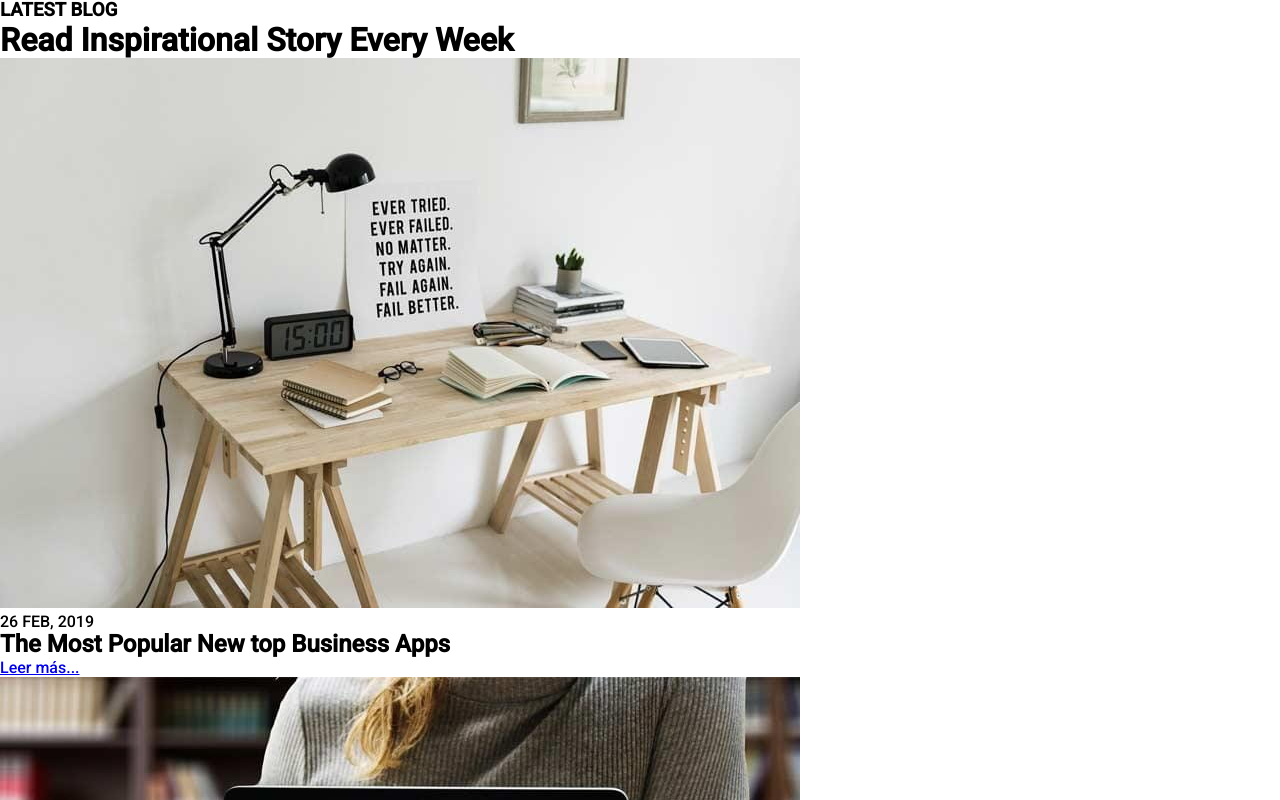
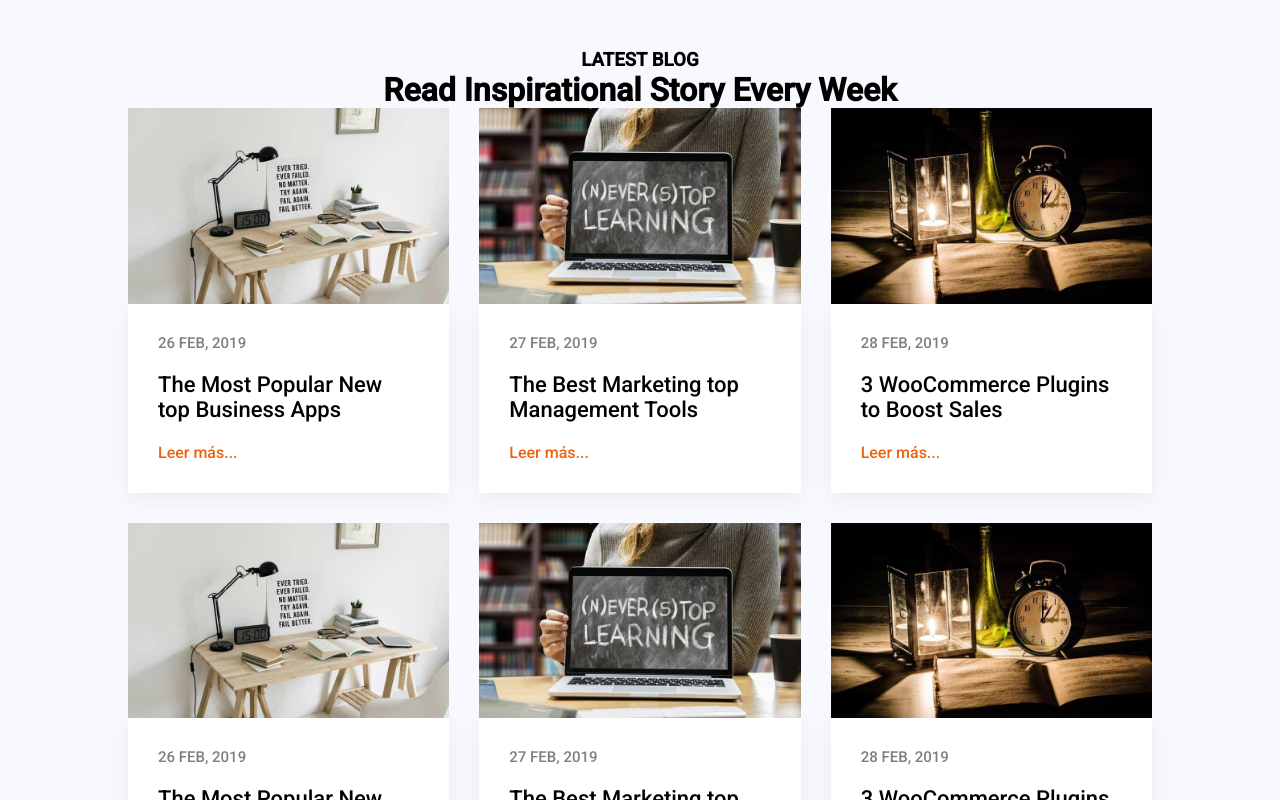
Before and after one commit to ucm23/cti, a Next.js app: page /Blog in a window 1280 px wide. Shown: the top 800 px of the page. Built offline with nearby package versions, Linux system fonts and the light colour scheme; a small style sheet from the web is missing.

Commit message:
estilos del blog

```diff
--- a/assets/global.css
+++ b/assets/global.css
@@ -1111,3 +1111,71 @@ body::-webkit-scrollbar-thumb{
 .correo-tel{
     width: 48%;
 }
+
+
+/*------------ blog ----------*/
+.blog .heading {
+    text-align: center;
+  }
+  .blog .text {
+    margin: 0;
+  }
+  .blog span {
+    opacity: 0.5;
+    font-size: 15px;
+  }
+  .blog h2 {
+    margin: 20px 0;
+  }
+  .blog a {
+    color: var(--color-naranja);
+    display: block;
+    line-height: 20px;
+    text-decoration: none;
+  }
+  .blog a .icon {
+    padding-top: 10px;
+  }
+
+  .cont {
+    text-align: center;
+    background-color: #f8f9fe;
+    padding: 50px 0;
+}
+
+.conteni {
+    max-width: 80%;
+    margin: auto;
+  }
+
+
+  .cont img {
+    width: 100%;
+    height: 100%;
+    object-fit: contain;
+  }
+
+  .cont .text {
+    background: #fff;
+    box-shadow: 0 5px 20px 0 rgb(0 0 0 / 6%);
+    padding: 30px;
+    margin-top: -30px;
+    position: relative;
+    z-index: 1;
+  }
+  .cont .text h2 {
+    font-weight: 500;
+    font-size: 22px;
+    margin-bottom: 20px;
+  }
+
+  .grid {
+    display: grid;
+    grid-template-columns: repeat(3, 1fr);
+    grid-gap: 30px;
+  }
+
+  .box {
+    text-align: left;
+  }
+  /*------------ blog ----------*/
```
